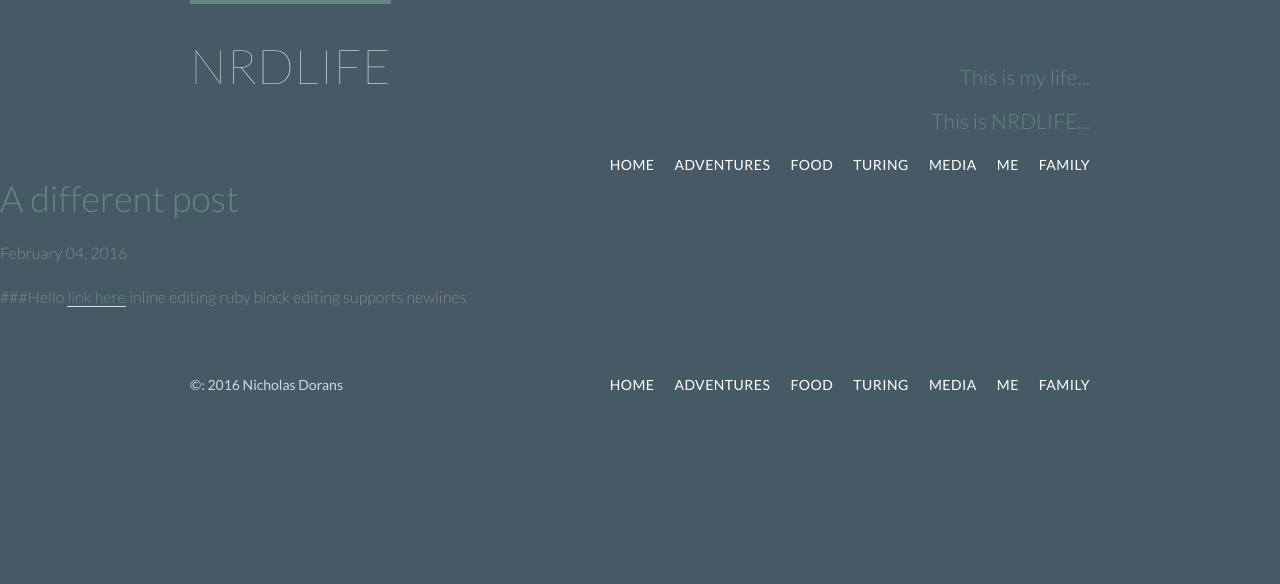
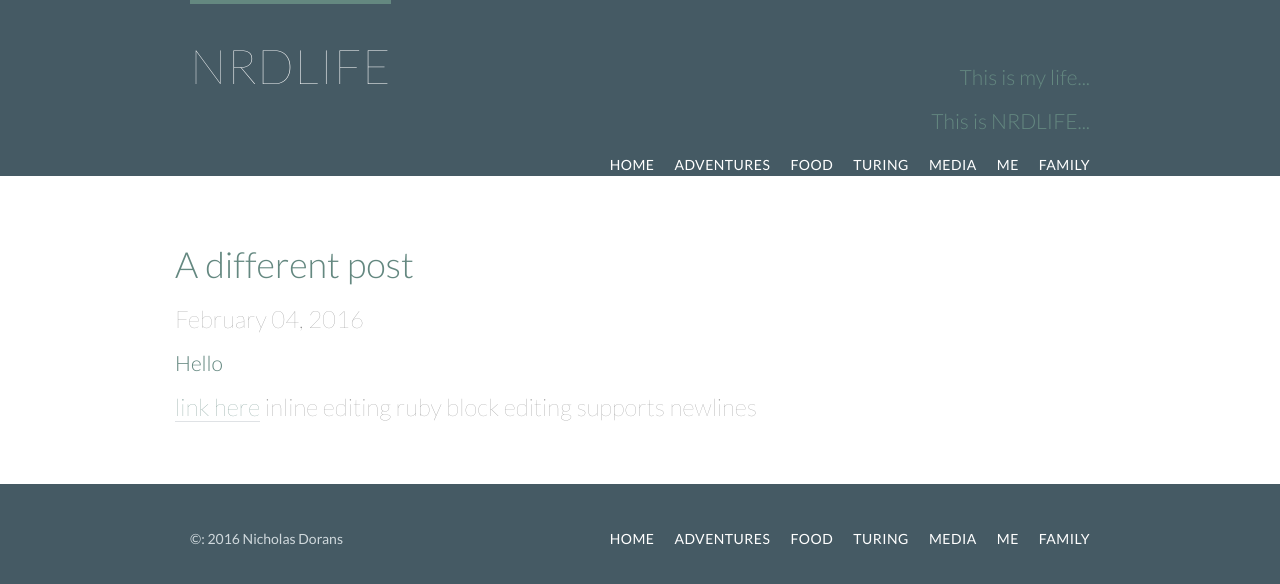
Before and after one commit to NickyBobby/nickybobby.github.io, a Jekyll site: the page built from _posts/2016-02-04-a-different-post.md, in a window 1280 px wide. Shown: the top 584 px of the page. Built offline with Jekyll 4.4.1, drawn with Linux system fonts in a browser that asks for light colours.

Commit message:
added more style

````diff
--- a/_layouts/post.html
+++ b/_layouts/post.html
@@ -1,11 +1,15 @@
 {% include head.html %}
 <body>
+
 {% include header.html %}
+<section class="blog row">
+  <div class="grid">
 
 <h1>{{ page.title }}</h1>
 <p>{{ page.date | date: '%B %d, %Y' }}</p>
 {{ content }}
-
+  </div>
+</section>
 {% include footer.html %}
 </body>
 </html>
--- a/_posts/2016-02-04-a-different-post.md
+++ b/_posts/2016-02-04-a-different-post.md
@@ -7,7 +7,7 @@ tags:  me
 ---
 
 
-###Hello
+### Hello
 [link here](www.google.com)
 `inline editing`
 ```ruby block editing
````
